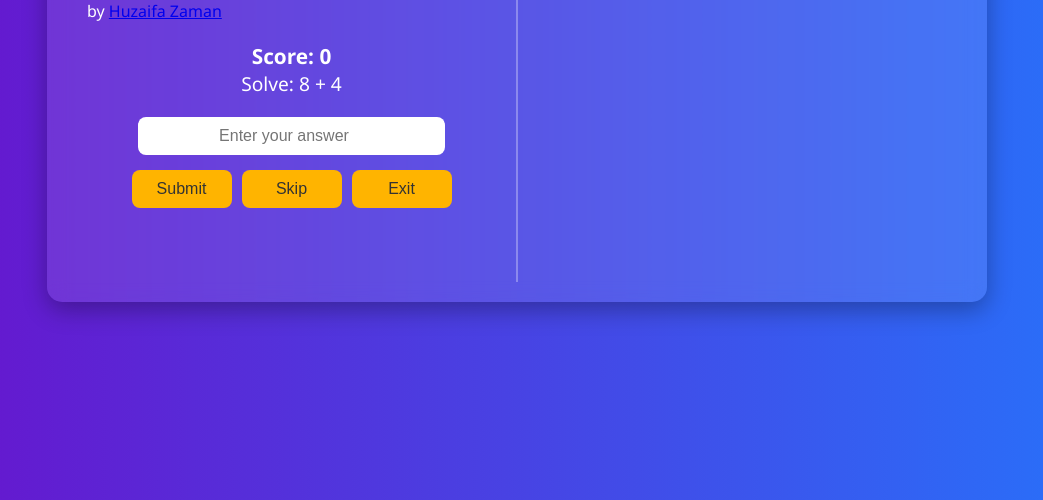
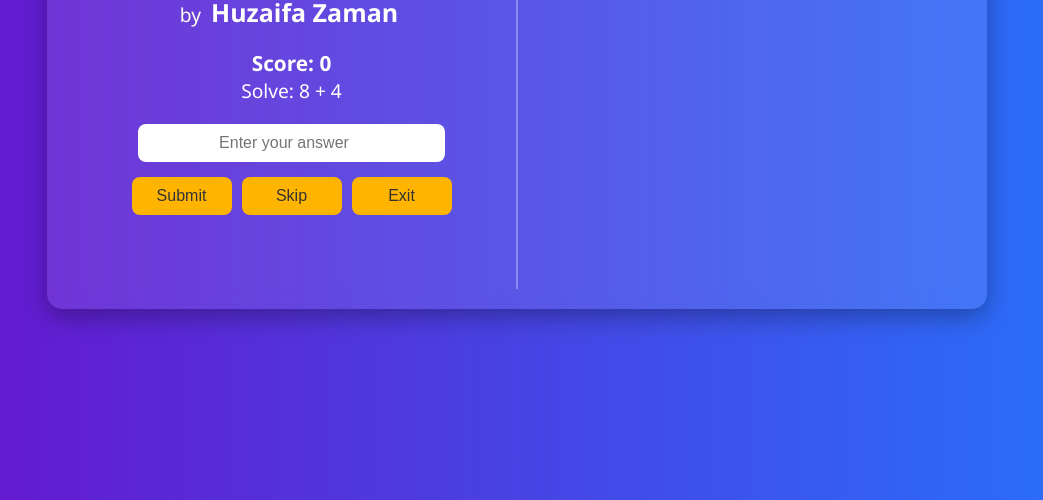
Before and after one commit to Huzaifa-is-Learning/Math-Monkeys, a plain HTML site: page index.html in a window 1280 px wide. Shown: the part 300-800 px from the top of the page, without its empty margins (123-1166 px from the left). Drawn offline with Linux system fonts and the light colour scheme.

Commit message:
Add files via upload

```diff
--- a/stylesheet.css
+++ b/stylesheet.css
@@ -8,6 +8,29 @@ body {
     justify-content: center;
     align-items: center;
     min-height: 100vh;
+}
+
+/* Styles for the container of both 'by' and the link */
+.author-prefix {
+    text-align: center;
+    color: #ffe;
+    font-size: 1.2em;
+    margin-bottom: 20px;
+}
+
+/* Styles to make the link look like an h2 subtitle */
+.author-link {
+    font-size: 1.3em;
+    font-weight: bold;
+    color: white;
+    text-decoration: none;
+    margin: 5px;
+}
+
+/* Hover effect */
+.author-link:hover {
+    color: #ffb400;
+    text-decoration: underline;
 }
 
 /* Quiz container */
```
Also changed, not shown: 1 other file.
